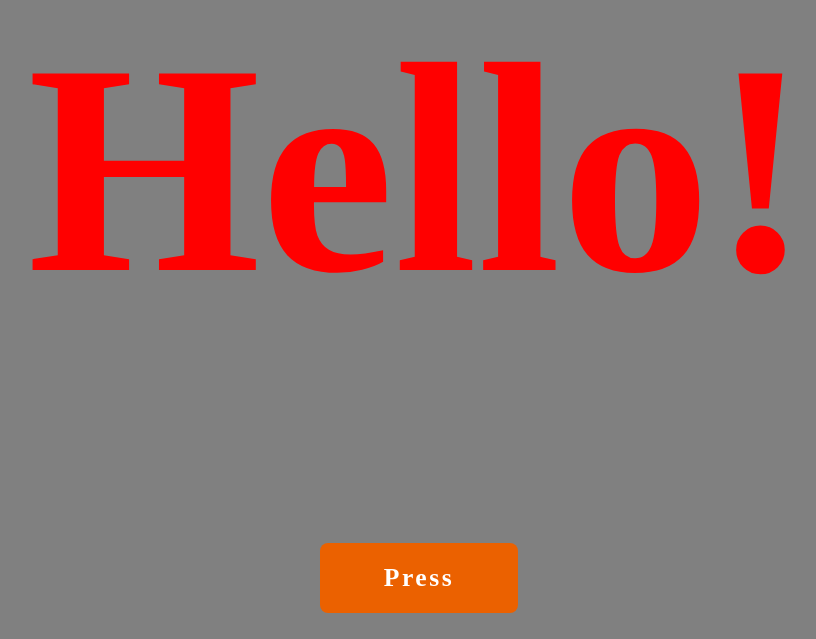
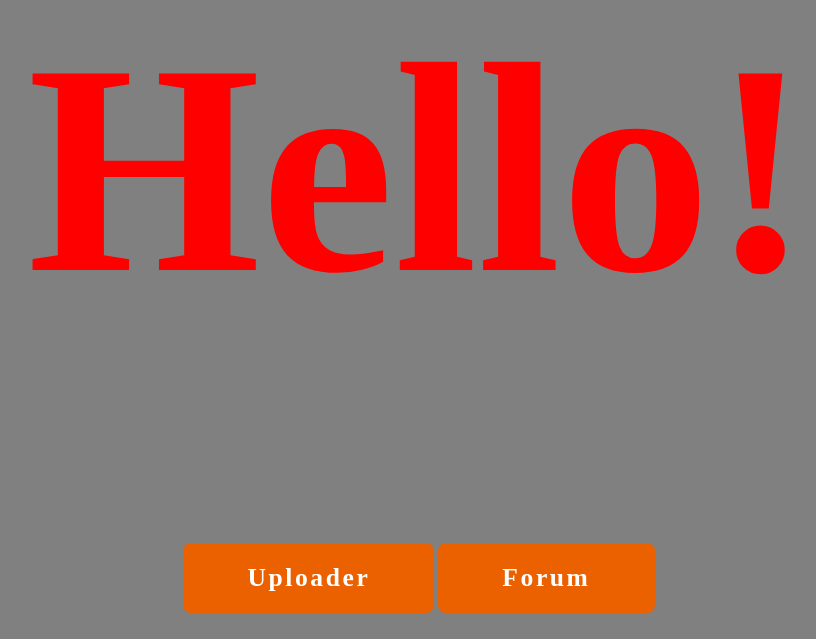
Before and after one commit to nimsite2/web, a plain HTML site: page index.html in a window 1280 px wide. Shown: the part 204-843 px from the top of the page, without its empty margins (221-1037 px from the left). Drawn offline with nearby package versions, Linux system fonts and the light colour scheme.

Commit message:
Add files via upload

```diff
--- a/index.html
+++ b/index.html
@@ -56,7 +56,10 @@ a.btn-o:hover {
 }
 </style>
 <h1 style="text-align: center;font-size: 300px;"><font color="red">Hello!</font></h1>
-<div style="text-align: center;"><a class="btn btn-o" href="http://nimwebsite2.php.xdomain.jp/text/index.php">Press</a></div>
+<div style="text-align: center;">
+  <a class="btn btn-o" href="http://nimwebsite2.php.xdomain.jp/text/index.php">Uploader</a>
+  <a class="btn btn-o" href="http://nimwebsite2.php.xdomain.jp/forum/index.php">Forum</a>
+</div>
     <script>
     if ('serviceWorker' in navigator) {
     navigator.serviceWorker.register('service_worker.js').then(function(registration) {
```
